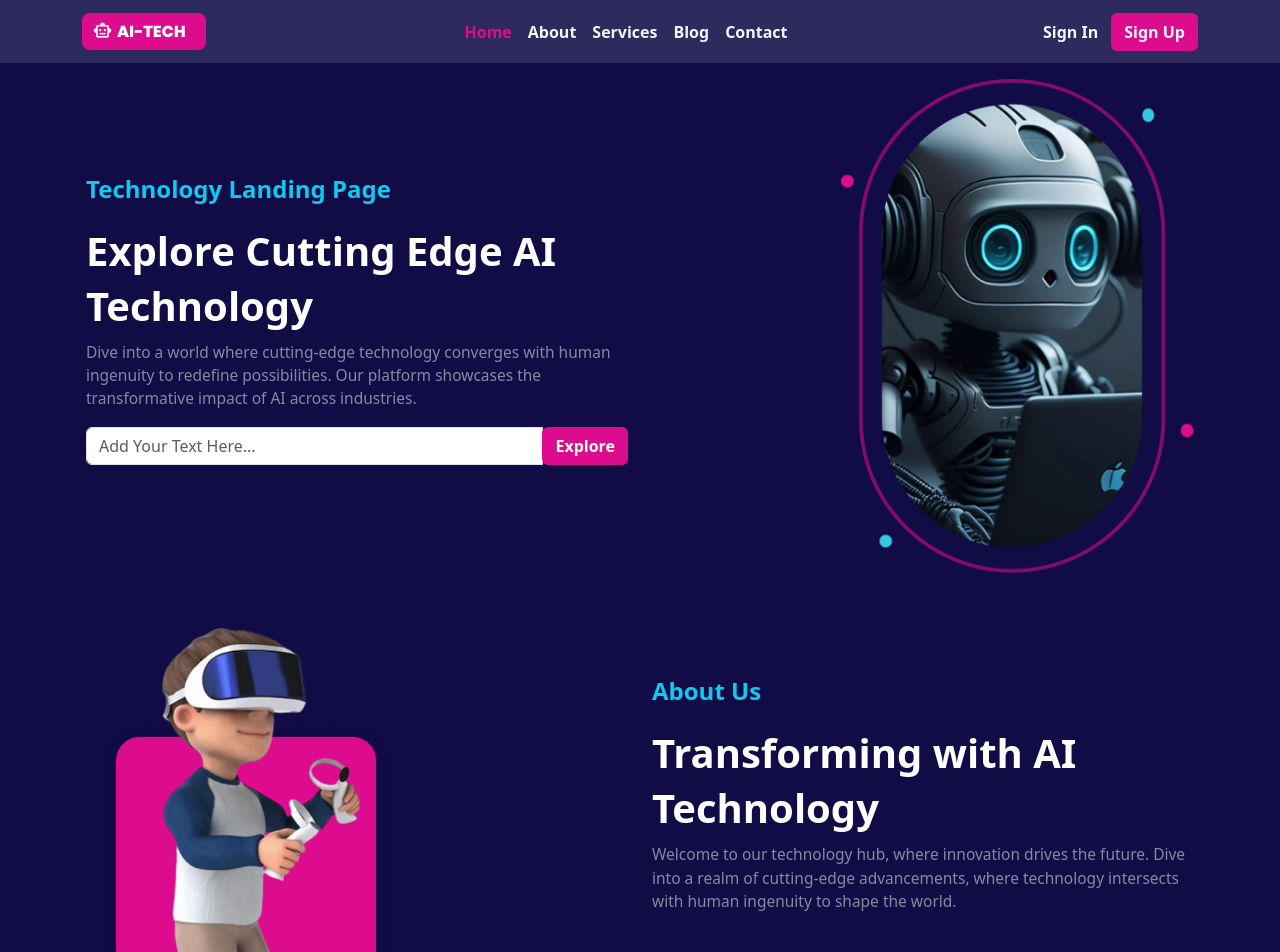
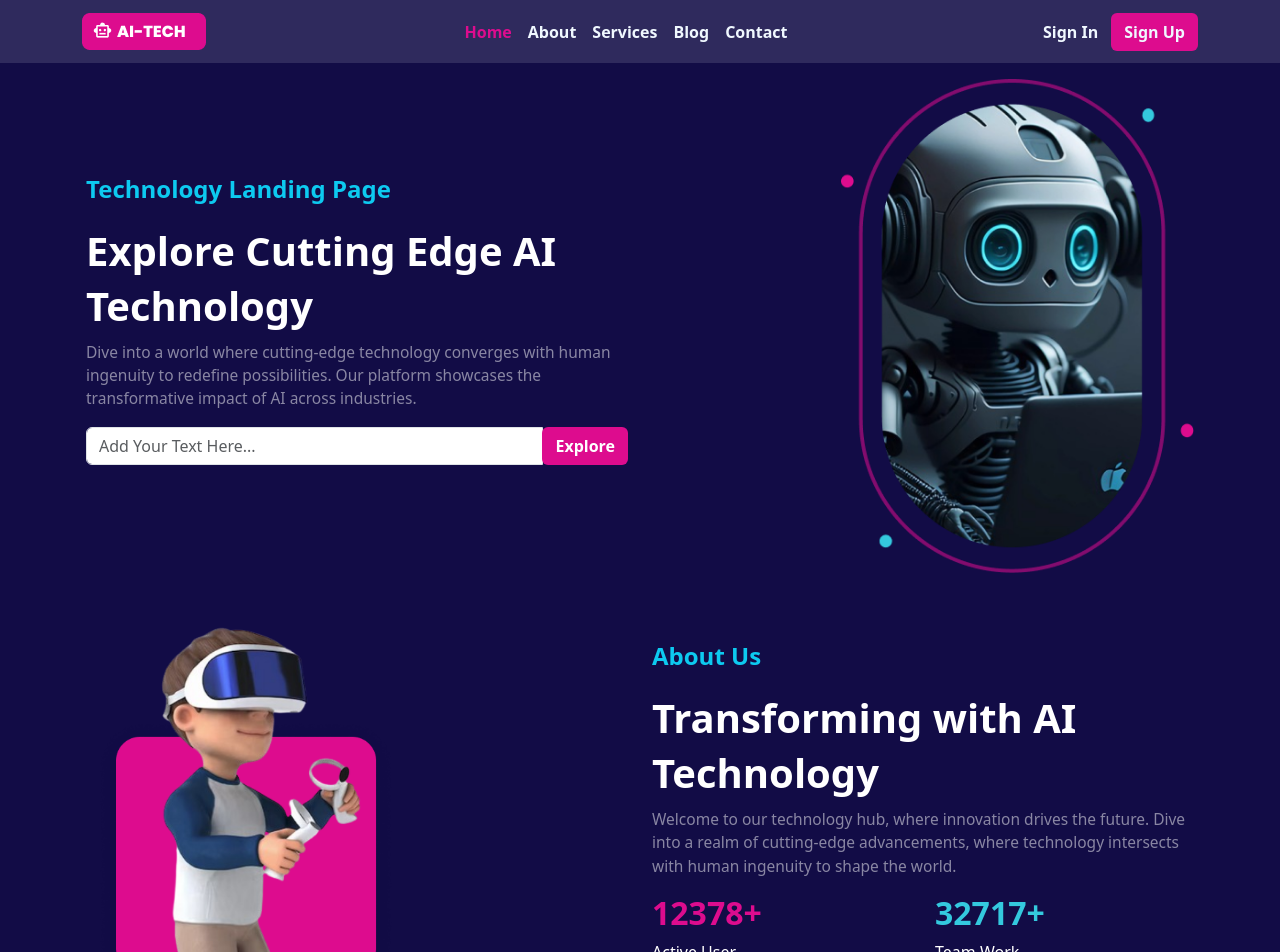
Before and after one commit to Khairul-Islam-1114/Technology-Landing-Page, a React (Create React App) app: page / in a window 1280 px wide. Shown: the top 952 px of the page. Built offline with nearby package versions, Linux system fonts and the light colour scheme.

Commit message:
About Page have been Added

```diff
--- a/src/pages/About/About.css
+++ b/src/pages/About/About.css
@@ -13,6 +13,21 @@ h1{
         font-size: 15.5px;
     }
 
+    .active-user{
+        color: rgb(221, 12, 142);
+        font-weight: bolder;
+    }
+
+    .team-work{
+        color: rgba(52, 201, 222, 1);
+        font-weight: bolder;
+    }
+
+    .active-user,
+    .team-work{
+        transition: all 0.5s ease;
+    }
+
     @media screen and (max-width: 768px) {
         h1{
             font-size: 24px;
--- a/src/pages/About/About.jsx
+++ b/src/pages/About/About.jsx
@@ -1,8 +1,45 @@
-import React from 'react';
+import React, { useEffect, useState } from 'react';
 import './About.css';
 import boyWithTech from '../../assets/images/Left About Image.png'
 
 const About = () => {
+  const [activeUser, setActiveUser] = useState(0);
+  const [teamWork, setTeamWork] = useState(0);
+  const activeUserTarget = 12378;
+  const teamWorkTarget = 32792;
+
+  useEffect(()=>{
+
+    const activeUserInterval = setInterval(() => {
+
+      setActiveUser(prevActiveUser => {
+        const increment = Math.ceil((activeUserTarget - prevActiveUser) / 100);
+        return prevActiveUser + increment;
+      });
+
+    }, 10);
+
+    const teamWorkInterval = setInterval(() => {
+
+      setTeamWork(prevTeamWork => {
+        const increment = Math.ceil((teamWorkTarget - prevTeamWork) / 100);
+        return prevTeamWork + increment;
+      });
+
+    }, 10);
+
+    if(activeUser >= activeUserTarget) clearInterval(activeUserInterval);
+    if(teamWork >= teamWorkTarget) clearInterval(teamWorkInterval)
+
+
+    return () =>{
+      clearInterval(activeUserInterval);
+      clearInterval(teamWorkInterval);
+    }
+
+
+  },[activeUser,teamWork,activeUserTarget,teamWorkTarget]);
+
   return (
     <section id='about' className='container p-3'>
         <div className="row d-flex justify-content-between align-items-center">
@@ -12,14 +49,33 @@ const About = () => {
             </div>
 
             <div className="col-6">
-            <p className="highlight text-info">About Us</p>
+
+                <p className="highlight text-info">About Us</p>
                 <h1 className="text-white">Transforming with AI Technology</h1>
                 <p className='text-white-50'>Welcome to our technology hub, where innovation drives the future. Dive into a realm of cutting-edge advancements, where technology intersects with human ingenuity to shape the world.</p>
+
+                <div className='row d-flex'>
+
+                  <div className="col text-white d-flex flex-column">
+                    <h2 className="active-user">{activeUser}+</h2>
+                    Active User
+                  </div>
+
+
+                  <div className="col text-white d-flex flex-column">
+                    <h2 className="team-work">{teamWork}+</h2>
+                    Team Work
+                  </div>
+
+
+                </div>
             </div>
+
+
 
         </div>
     </section>
   )
 }
 
-export default About
+export default About;
```
